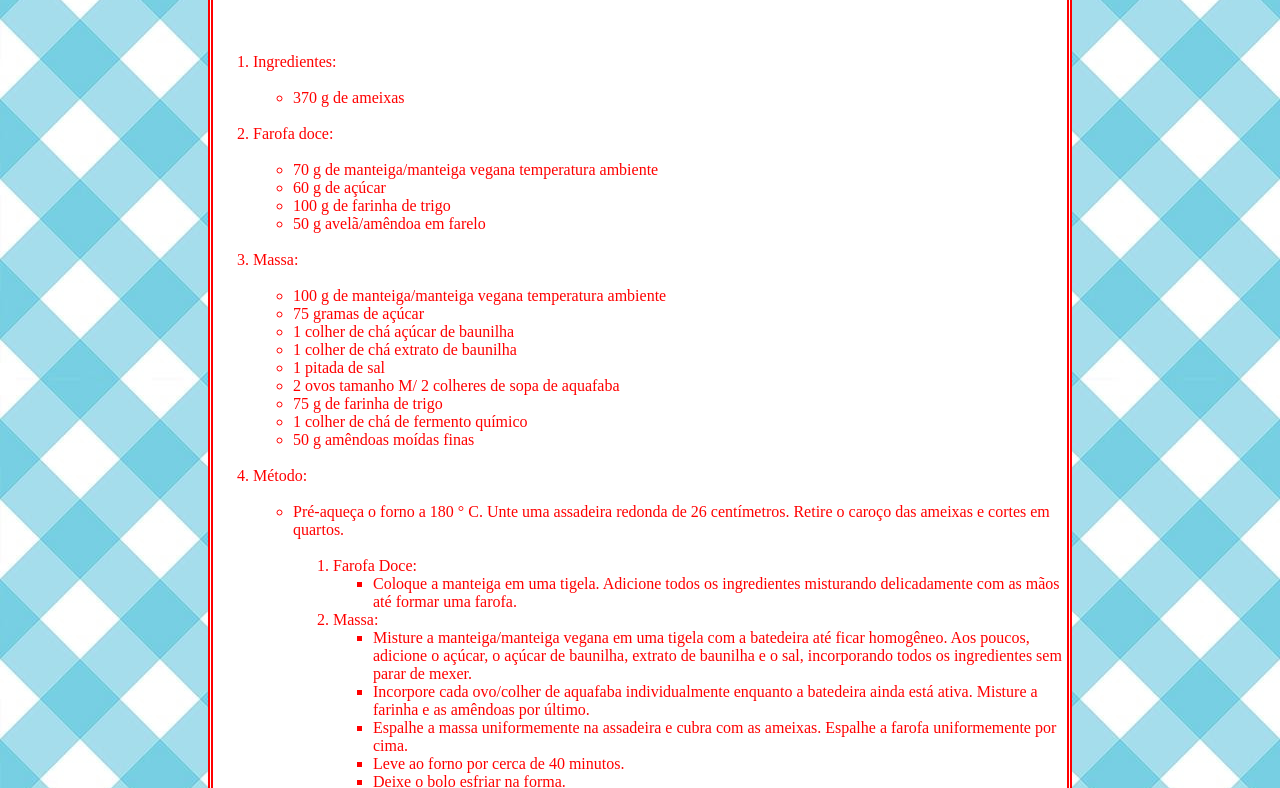
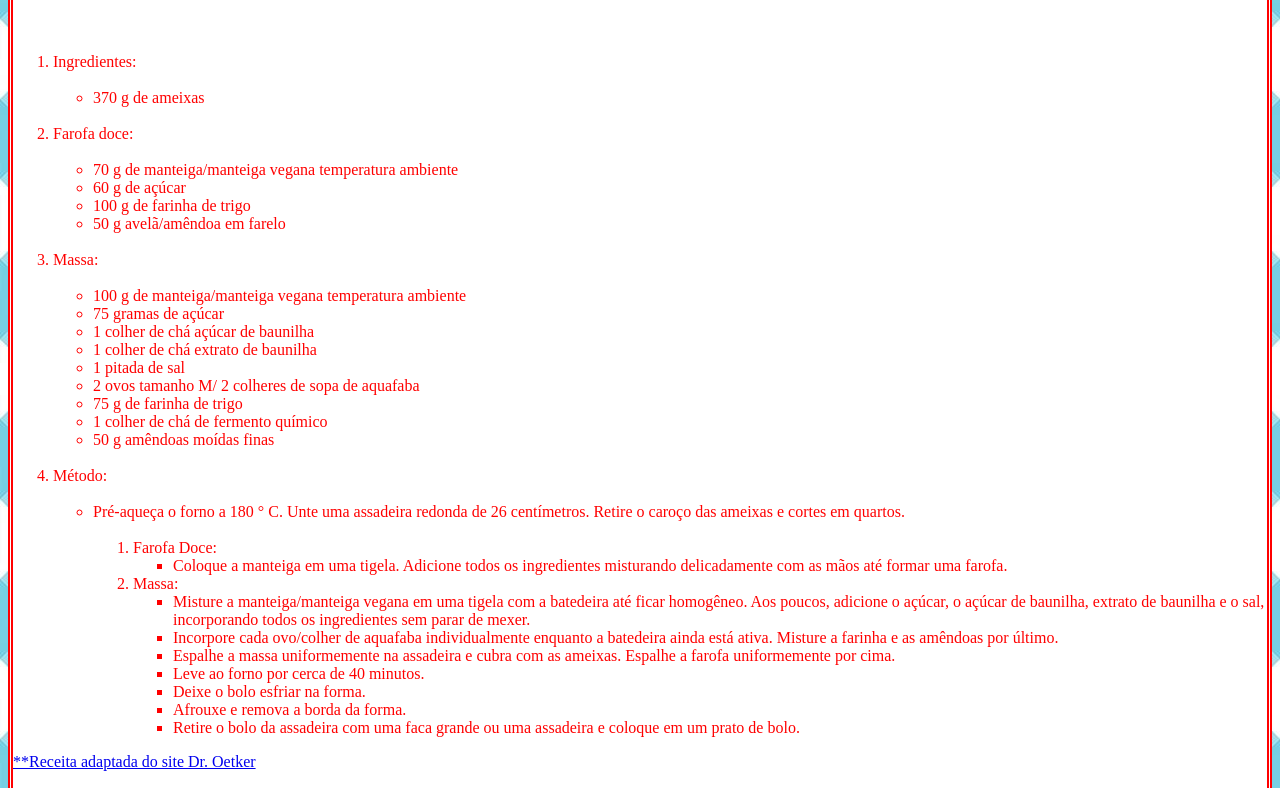
Before and after one commit to rtssouza/projectcrimebrulee, a plain HTML site: page recipes.html in a window 1280 px wide. Shown: the part 421-1209 px from the top of the page. Drawn offline with Linux system fonts and the light colour scheme.

Commit message:
Update recipes.css

```diff
--- a/css/recipes.css
+++ b/css/recipes.css
@@ -49,8 +49,6 @@ article {
     font-family: 'American Typewriter';
     border: 5px double #ff0000;
     border-radius: 5px;
-    margin-right: 200px;
-    margin-left: 200px;
     text-align: left;
     background-color: #ffffff;
 }
```
